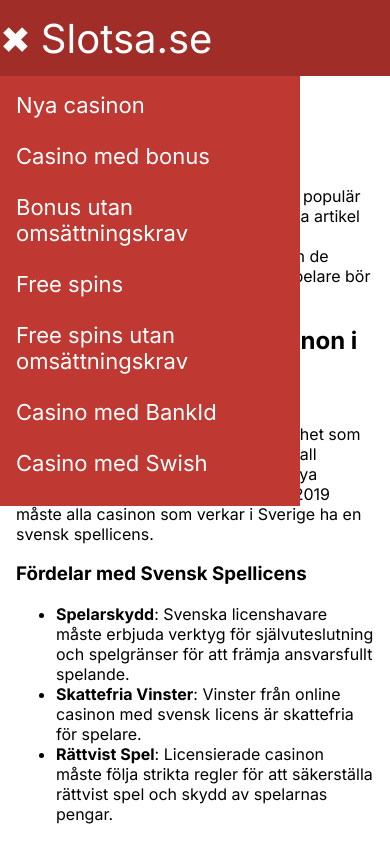
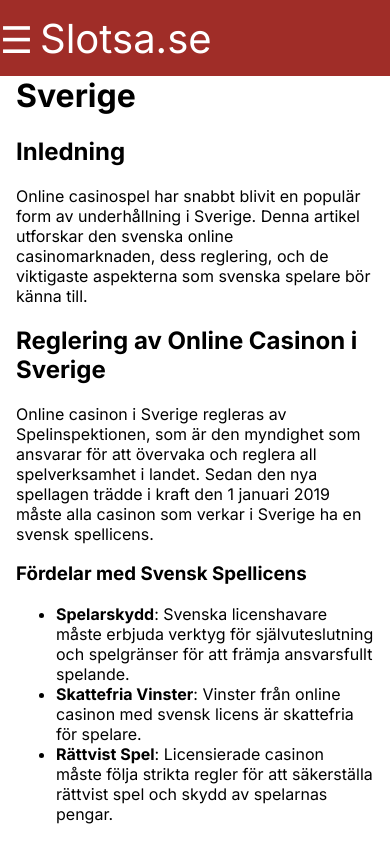
Before and after one commit to johanperjulius1/ppc, a Next.js app: page /alla-casinon in a window 390 px wide. Shown: the top 844 px of the page. Built offline with nearby package versions, Linux system fonts and the light colour scheme.

Commit message:
minor menu fix

```diff
--- a/src/components/menu/Menu.tsx
+++ b/src/components/menu/Menu.tsx
@@ -13,13 +13,11 @@
 
   return (
     <header className={styles.header}>
-      {/* <div className='hello-wrapper'> */}
-        <div className={styles.menuIcon} onClick={toggleMenu}>
-          {isOpen ? '☰' : '✖'}
-        </div>
-        <div className={styles.logo}>Slotsa.se</div>
-      {/* </div> */}
-      <nav className={`${styles['nav-container']} ${isOpen ? styles.hidden : ''}`}>
+      <div className={styles.menuIcon} onClick={toggleMenu}>
+        {isOpen ? '✖' : '☰'}
+      </div>
+      <div className={styles.logo}>Slotsa.se</div>
+      <nav className={`${styles['nav-container']} ${!isOpen ? styles.hidden : ''}`}>
         <div className={styles['link-container']}>
           <div className={styles['link-div']}><Link href="/nya-casinon">Nya casinon</Link></div>
           <div className={styles['link-div']}><Link href="/casino-med-bonus">Casino med bonus</Link></div>
--- a/src/components/menu/menu.module.css
+++ b/src/components/menu/menu.module.css
@@ -100,7 +100,7 @@
 
   .logo {
     display: inline-flex;
-    margin-left: 10px;
+    margin-left: 7px;
   }
 }
 
```
